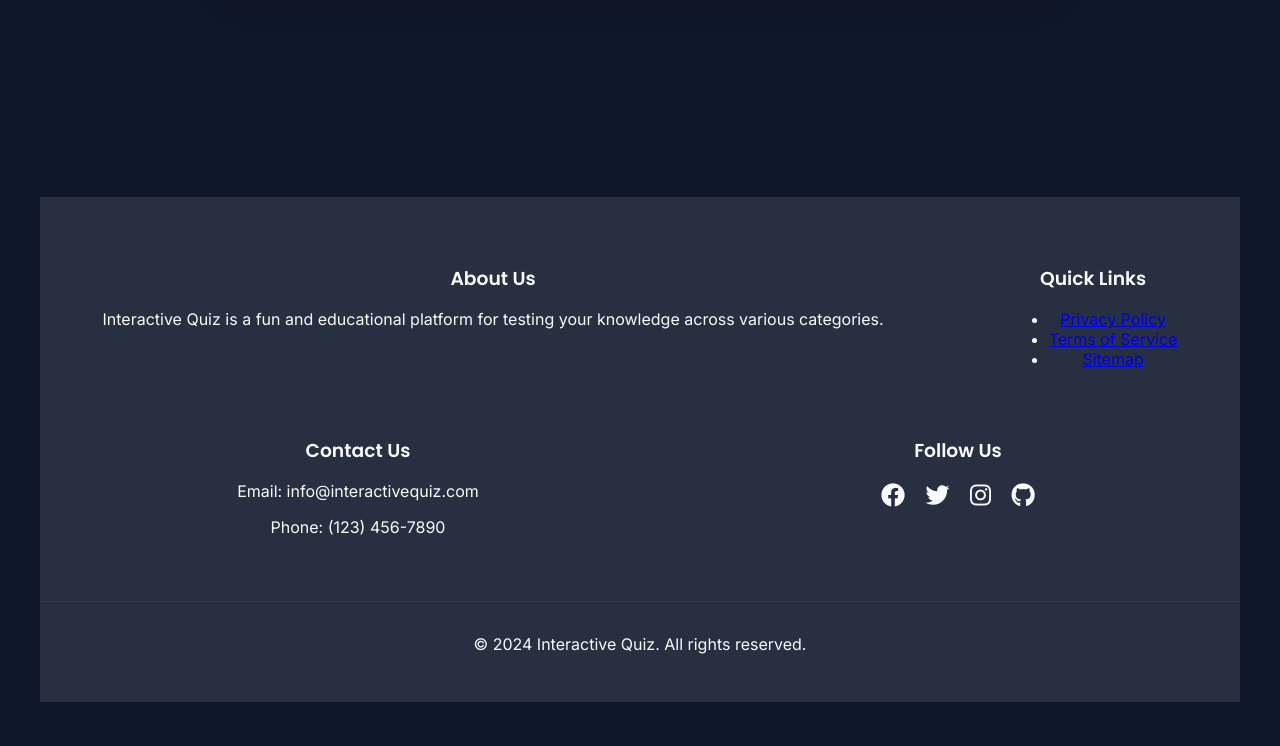
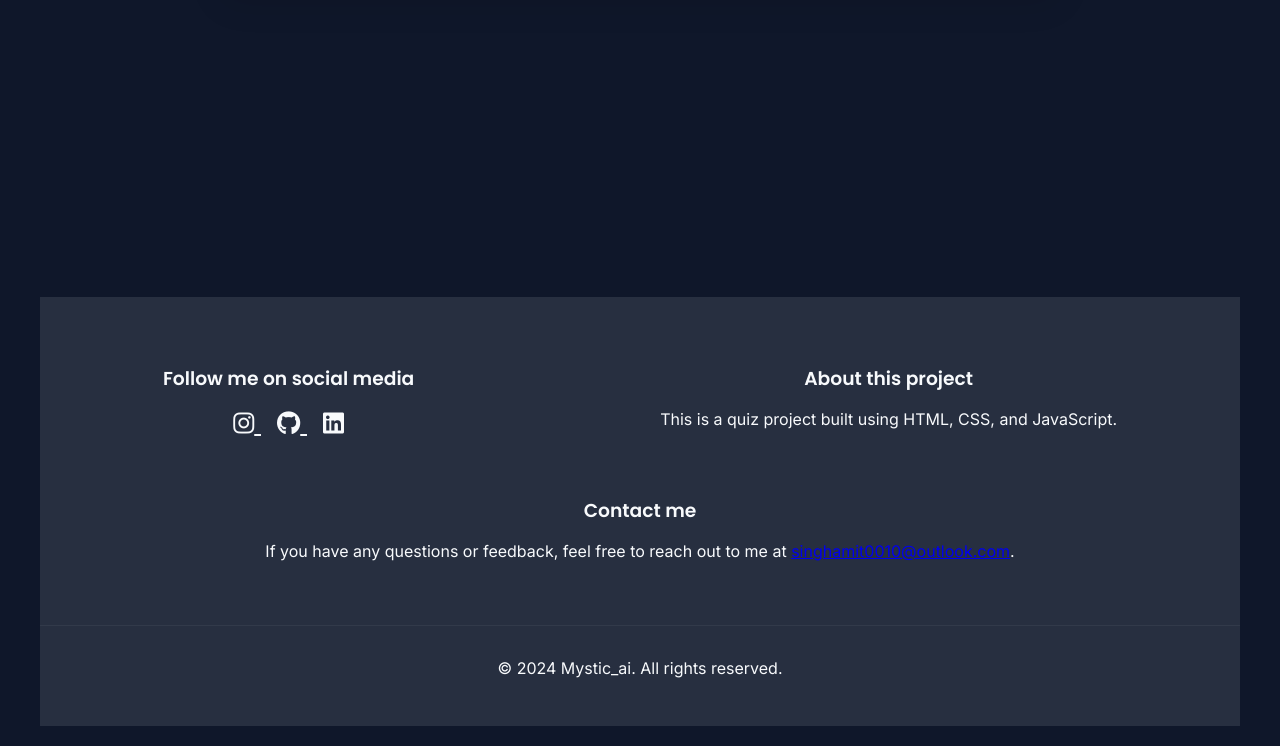
Before and after one commit to mysticai11/FeF-QuizUp, a plain HTML site: page index.html in a window 1280 px wide. Shown: the part 536-1282 px from the top of the page. Before the commit the page ends 1258 px from the top, so only its background shows below. Drawn offline with nearby package versions, Linux system fonts and the light colour scheme; no server answers.

Commit message:
Update index.html

```diff
--- a/index.html
+++ b/index.html
@@ -1,3 +1,4 @@
+<!-- index.html -->
 <!DOCTYPE html>
 <html lang="en">
 <head>
@@ -14,7 +15,6 @@
     <div class="container">
         <nav class="nav-links">
             <a href="#" onclick="navigateTo('home')">Home</a>
-            <a href="#" onclick="navigateTo('leaderboard')">Leaderboard</a>
         </nav>
 
         <div class="top-right-controls">
@@ -27,8 +27,6 @@
         </div>
 
         <div id="customAlert" role="alert" style="position: fixed; top: 10px; left: 50%; transform: translateX(-50%);"></div>
-
-
 
         <div id="welcomeContainer" class="quiz-container" style="margin: 0 auto; max-width: 800px; width: 90%; padding: 20px;">
             <h1>𝐶𝒉𝑜𝑜𝑠𝑒 𝑌𝑜𝑢𝑟 𝑸𝑢𝑖𝑧 𝐻𝑒𝑟𝑜 𝑡𝑜 𝐵𝑒𝑔𝑖𝑛 𝑡𝒉𝑒 𝐽𝑜𝑢𝑟𝑛𝑒𝑦!</h1>
@@ -85,40 +83,63 @@
             <button onclick="playAgain()">Play Again</button>
         </div>
 
-        <footer class="footer" style="margin-top: 200px;">
+        <footer class="footer">
             <div class="footer-content">
               <div class="footer-section">
-                    <h3>About Us</h3>
-                    <p>Interactive Quiz is a fun and educational platform for testing your knowledge across various categories.</p>
+                <h3>Follow me on social media</h3>
+                <div class="social-icons">
+                  <a href="https://www.instagram.com/your_insta_username/" target="_blank">
+                    <i class="fab fa-instagram"></i>
+                  </a>
+                  <a href="https://github.com/your_github_username" target="_blank">
+                    <i class="fab fa-github"></i>
+                  </a>
+                  <a href="https://www.linkedin.com/in/your_linkedin_username/" target="_blank">
+                    <i class="fab fa-linkedin"></i>
+                  </a>
+                </div>
               </div>
               <div class="footer-section">
-                    <h3>Quick Links</h3>
-                    <ul>
-                        <li><a href="#">Privacy Policy</a></li>
-                        <li><a href="#">Terms of Service</a></li>
-                        <li><a href="#">Sitemap</a></li>
-                    </ul>
+                <h3>About this project</h3>
+                <p>This is a quiz project built using HTML, CSS, and JavaScript.</p>
               </div>
               <div class="footer-section">
-                    <h3>Contact Us</h3>
-                    <p>Email: info@interactivequiz.com</p>
-                    <p>Phone: (123) 456-7890</p>
-                </div>
-                <div class="footer-section">
-                    <h3>Follow Us</h3>
-                    <div class="social-icons">
-                        <a href="#" aria-label="Facebook"><i class="fab fa-facebook"></i></a>
-                        <a href="#" aria-label="Twitter"><i class="fab fa-twitter"></i></a>
-                        <a href="#" aria-label="Instagram"><i class="fab fa-instagram"></i></a>
-                        <a href="#" aria-label="GitHub"><i class="fab fa-github"></i></a>
-                    </div>
+                <h3>Contact me</h3>
+                <p>If you have any questions or feedback, feel free to reach out to me at <a href="mailto:your_email@example.com">singhamit0010@outlook.com</a>.</p>
               </div>
             </div>
             <div class="footer-bottom">
-                <p>&copy; 2024 Interactive Quiz. All rights reserved.</p>
+              <p>&copy; 2024 Mystic_ai. All rights reserved.</p>
             </div>
           </footer>
+
+    <script>
+        function showLeaderboard() {
+            document.getElementById('scoreContainer').classList.add('hidden');
+            document.getElementById('leaderboardContainer').classList.remove('hidden');
+            displayLeaderboard();
+        }
+
+        function displayLeaderboard() {
+            const leaderboard = JSON.parse(localStorage.getItem('leaderboard')) || [];
+            const leaderboardList = document.getElementById('leaderboardList');
+            leaderboardList.innerHTML = leaderboard.map((entry, index) => `
+                <div class="leaderboard-entry">
+                    <span>${index + 1}. ${entry.name}
+                        <img src="${entry.avatar}" alt="Avatar" class="leaderboard-avatar">
+                    </span>
+                    <span>${entry.score}/${entry.total} (${entry.percentage}%) - Level ${entry.level}</span>
                 </div>
+            `).join('');
+        }
+
+        function clearLeaderboard() {
+            if (confirm('Are you sure you want to clear the leaderboard?')) {
+                localStorage.removeItem('leaderboard');
+                displayLeaderboard();
+            }
+        }
+    </script>
 
     <script src="script.js"></script>
 </body>
```
Lines whose indentation alone changed are shown as unchanged.
